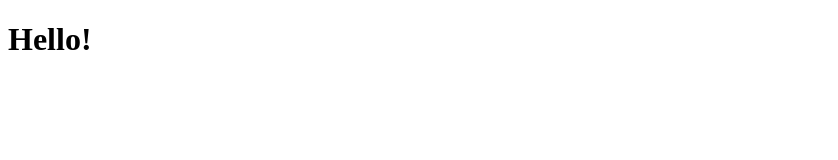
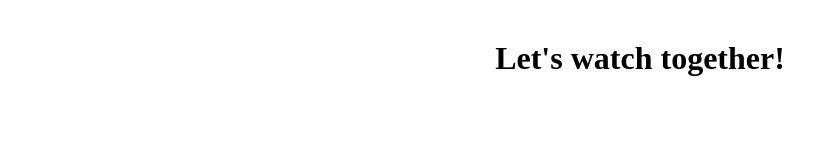
Before and after one commit to HaidukVlad/TelegramMiniApp, a plain HTML site: page index.html in a window 1280 px wide. Shown: the whole page, without its empty margins (0-838 px from the left). Drawn offline with Linux system fonts and the light colour scheme.

Commit message:
Realised some styles... let's check it

```diff
--- /dev/null
+++ b/css/style.css
@@ -0,0 +1,20 @@
+* {
+    margin: 0;
+    padding: 0;
+    box-sizing: border-box;
+}
+
+body {
+    color: var(--tg-theme-text-color);
+    background: var(--tg-theme-bg-color);
+}
+
+.outter-container {
+    max-width: 100vw;
+    margin: 0 auto;
+    text-align: center;
+}
+
+h1 {
+    margin: 40px;
+}
--- a/index.html
+++ b/index.html
@@ -3,9 +3,12 @@
 <head>
     <meta charset="UTF-8">
     <meta name="viewport" content="width=device-width, initial-scale=1.0">
+    <link rel="stylesheet" href="css/style.css">
     <title>Document</title>
 </head>
 <body>
-    <h1>Hello!</h1>
+    <div class="main outter-container">
+        <h1>Let's watch together!</h1>
+    </div>
 </body>
 </html>
```
